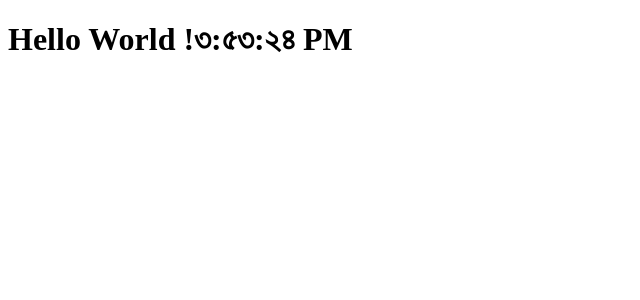
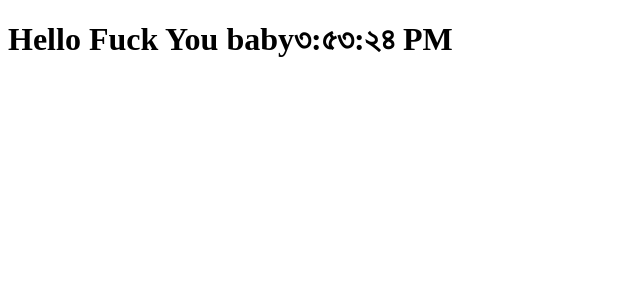
Before and after one commit to SOUROVSARKERTEC12/React, a React (Create React App) app: page / in a window 1280 px wide. Shown: the top 300 px of the page, without its empty margins (0-640 px from the left). Built offline with nearby package versions, Linux system fonts and the light colour scheme.

Commit message:
start and end prc

```diff
--- a/src/components/Clock.js
+++ b/src/components/Clock.js
@@ -18,7 +18,7 @@ class Clock extends React.Component{
     render() {
         return (
             <h1 className='heading'>
-                <span className='text'> Hello World !{this.state.date.
+                <span className='text'> Hello Fuck You baby{this.state.date.
                 toLocaleTimeString(this.props.locale)}</span>
             </h1>
         );
```
